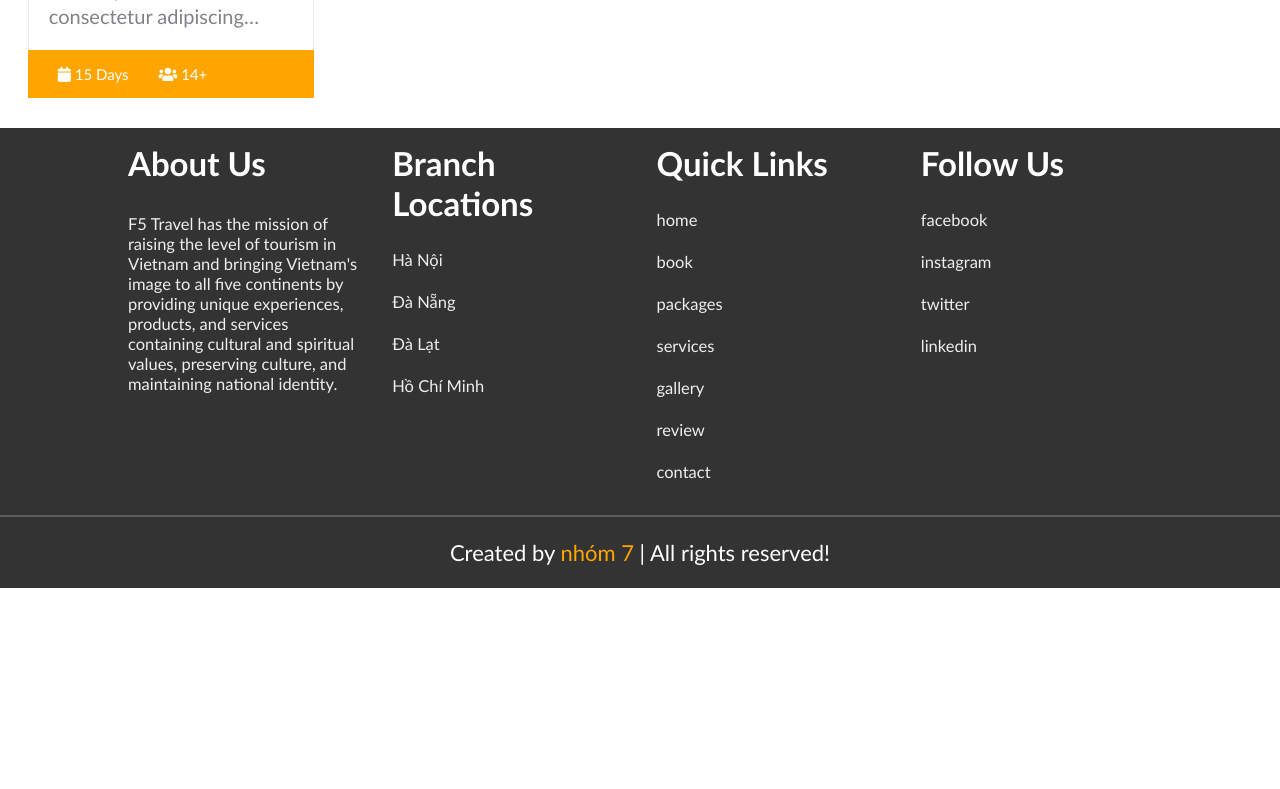
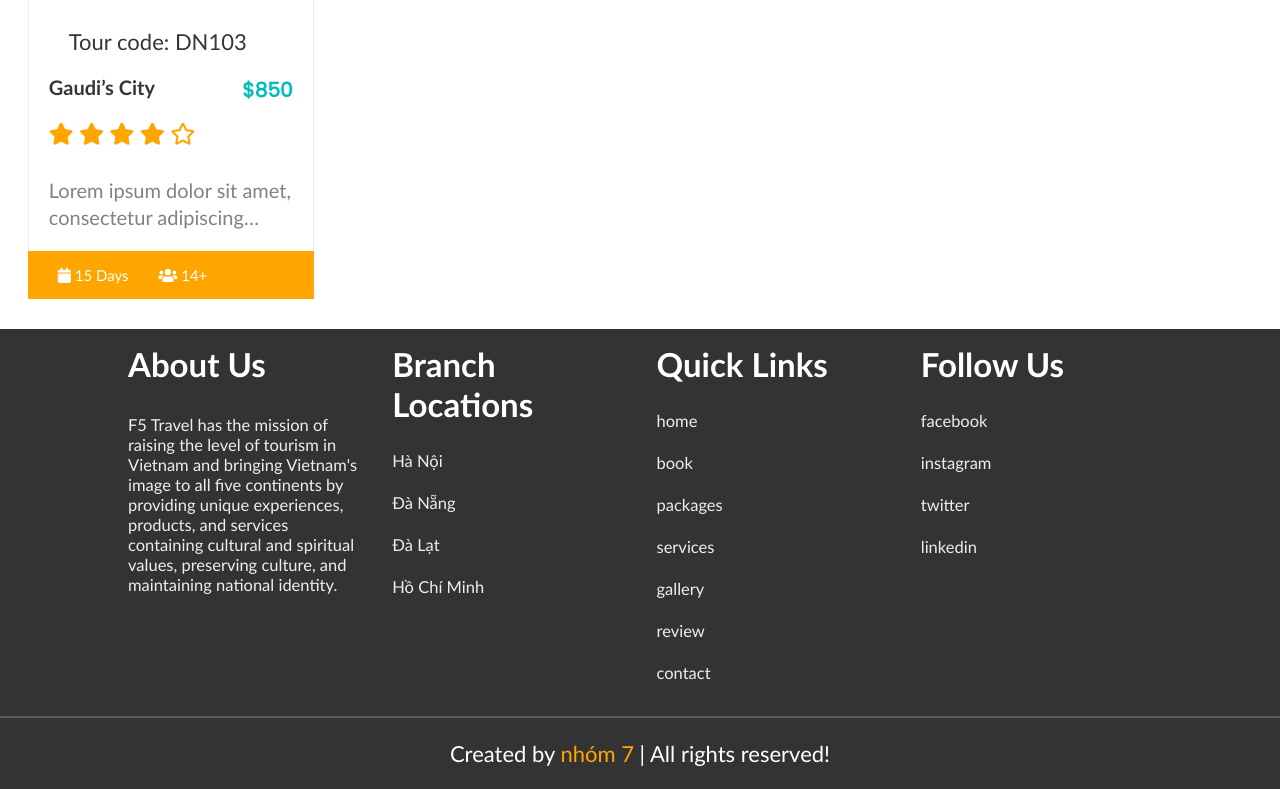
Before and after one commit to GKhanh69/DOANN7, a PHP site: page /books.html in a window 1280 px wide. Shown: the part 2149-2938 px from the top of the page. Before the commit the page ends 2737 px from the top, so only its background shows below. Run offline with PHP 8.4, Linux system fonts and the light colour scheme.

Commit message:
CODE cua tour

```diff
--- a/project-Travel/assets/css/books.css
+++ b/project-Travel/assets/css/books.css
@@ -46,6 +46,12 @@
     border: 1px solid #ebebeb;
     border-top: none;
     border-bottom: none;
+}
+.tour__code{
+    padding: 20px;
+}
+.tour__code p{
+    color: #363636;
 }
 .tour__title{
     display: flex;
--- a/project-Travel/books.html
+++ b/project-Travel/books.html
@@ -89,6 +89,9 @@
                         <a href="tourDetail.html"><img src="./assets/img/HUE.jpg" alt=""></a>
                     </div>
                     <div class="tour__des">
+                        <div class="tour__code">
+                            <p id="tour-code">Tour code: <span id="code">DN103</span></p>
+                        </div>
                         <div class="tour__title">
                             <a href="tourDetail.html">Huế</a>
                             <span>$850</span>
@@ -116,6 +119,9 @@
                         <a href="tourDetail.html"><img src="./assets/img/VHL.jpg" alt=""></a>
                     </div>
                     <div class="tour__des">
+                        <div class="tour__code">
+                            <p id="tour-code">Tour code: <span id="code">DN103</span></p>
+                        </div>
                         <div class="tour__title">
                             <a href="tourDetail.html">Gaudi’s City</a>
                             <span>$850</span>
@@ -143,6 +149,9 @@
                         <a href="tourDetail.html"><img src="./assets/img/PQ.jpg" alt=""></a>
                     </div>
                     <div class="tour__des">
+                        <div class="tour__code">
+                            <p id="tour-code">Tour code: <span id="code">DN103</span></p>
+                        </div>
                         <div class="tour__title">
                             <a href="tourDetail.html">Gaudi’s City</a>
                             <span>$850</span>
@@ -170,6 +179,9 @@
                         <a href="tourDetail.html"><img src="./assets/img/MCC.jpg" alt=""></a>
                     </div>
                     <div class="tour__des">
+                        <div class="tour__code">
+                            <p id="tour-code">Tour code: <span id="code">DN103</span></p>
+                        </div>
                         <div class="tour__title">
                             <a href="tourDetail.html">Gaudi’s City</a>
                             <span>$850</span>
@@ -197,6 +209,9 @@
                         <a href="tourDetail.html"><img src="./assets/img/hoi-an-1.jpg" alt=""></a>
                     </div>
                     <div class="tour__des">
+                        <div class="tour__code">
+                            <p id="tour-code">Tour code: <span id="code">DN103</span></p>
+                        </div>
                         <div class="tour__title">
                             <a href="tourDetail.html">Gaudi’s City</a>
                             <span>$850</span>
@@ -224,6 +239,9 @@
                         <a href="tourDetail.html"><img src="./assets/img/HG.jpg" alt=""></a>
                     </div>
                     <div class="tour__des">
+                        <div class="tour__code">
+                            <p id="tour-code">Tour code: <span id="code">DN103</span></p>
+                        </div>
                         <div class="tour__title">
                             <a href="tourDetail.html">Gaudi’s City</a>
                             <span>$850</span>
@@ -251,6 +269,9 @@
                         <a href="tourDetail.html"><img src="https://static.vinwonders.com/2022/04/cau-rong-da-nang-1-1.jpg" alt=""></a>
                     </div>
                     <div class="tour__des">
+                        <div class="tour__code">
+                            <p id="tour-code">Tour code: <span id="code">DN103</span></p>
+                        </div>
                         <div class="tour__title">
                             <a href="tourDetail.html">Gaudi’s City</a>
                             <span>$850</span>
```
Also changed, not shown: project-Travel/index.html (line endings or trailing spaces).
